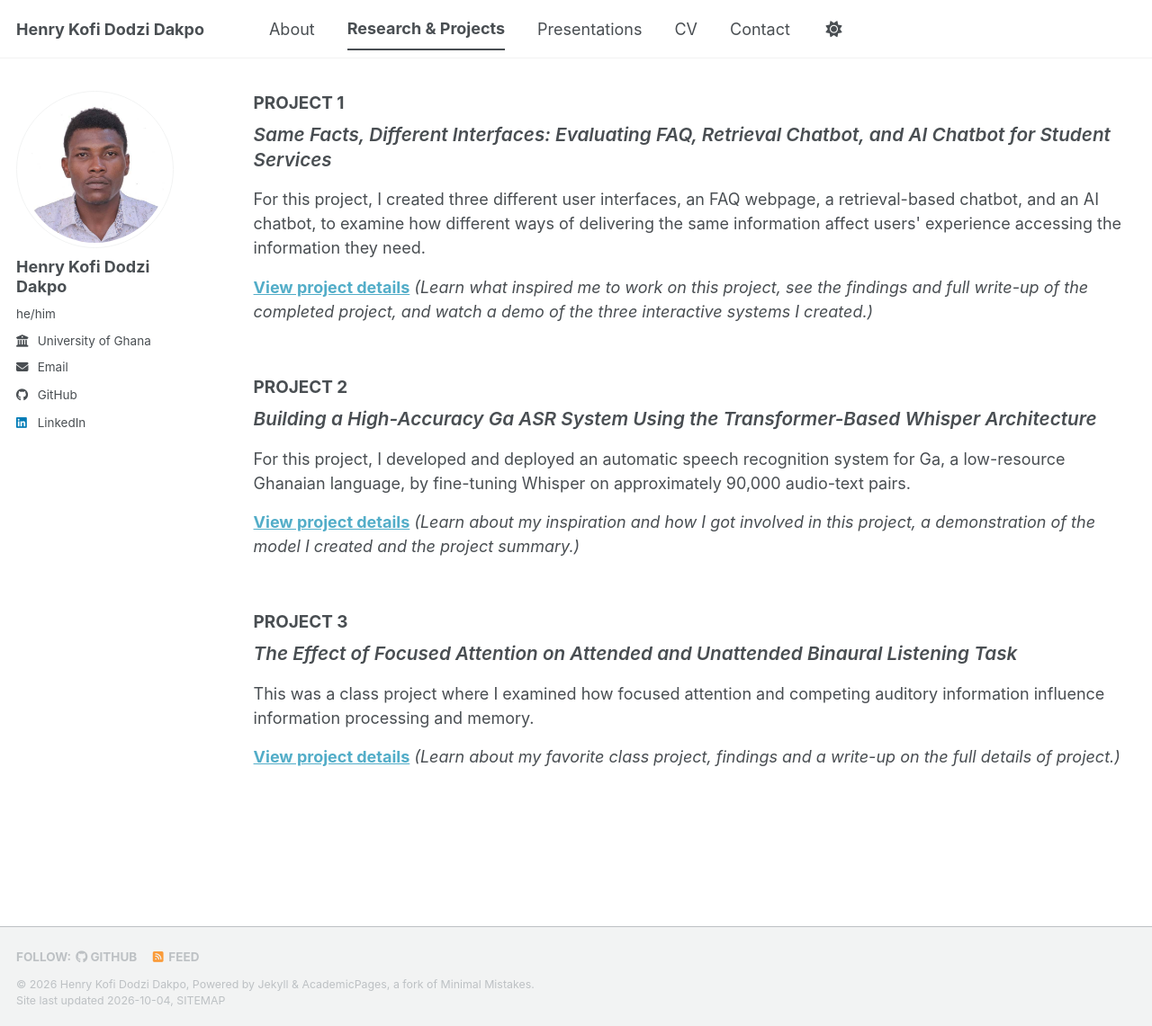
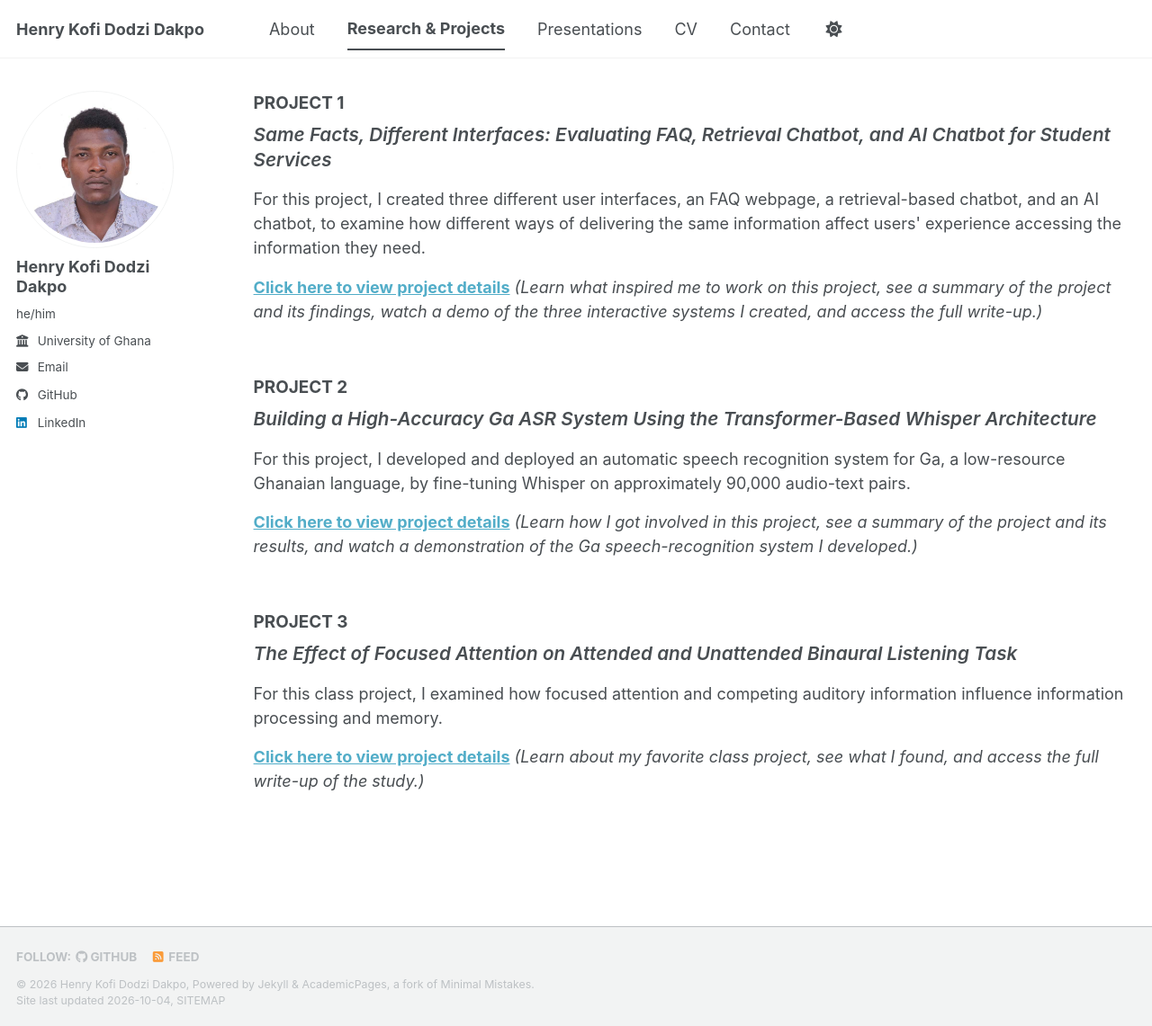
Before and after one commit to henrycitadel9-rgb/henrycitadel9-rgb.github.io, a Jekyll site: the page built from _pages/portfolio.html, in a window 1280 px wide and 1141 px high. Shown: the whole window at 90% size. Built offline with Jekyll 4.4.1, drawn with Linux system fonts in a browser that asks for light colours; a style sheet for code colours, icons or effects is not loaded.

Commit message:
Update portfolio.html

```diff
--- a/_pages/portfolio.html
+++ b/_pages/portfolio.html
@@ -46,6 +46,7 @@ author_profile: true
 </style>
 
 {% for post in site.portfolio %}
+
 <div class="project-entry">
 
   <div class="project-number">
@@ -62,20 +63,22 @@ author_profile: true
     {% elsif forloop.index == 2 %}
       For this project, I developed and deployed an automatic speech recognition system for Ga, a low-resource Ghanaian language, by fine-tuning Whisper on approximately 90,000 audio-text pairs.
     {% elsif forloop.index == 3 %}
-      This was a class project where I examined how focused attention and competing auditory information influence information processing and memory.
+      For this class project, I examined how focused attention and competing auditory information influence information processing and memory.
     {% endif %}
   </div>
 
   <div class="project-details">
-    <a class="project-link" href="{{ post.url | relative_url }}">View project details</a>
+    <a class="project-link" href="{{ post.url | relative_url }}">Click here to view project details</a>
+
     {% if forloop.index == 1 %}
-      (Learn what inspired me to work on this project, see the findings and full write-up of the completed project, and watch a demo of the three interactive systems I created.)
+      (Learn what inspired me to work on this project, see a summary of the project and its findings, watch a demo of the three interactive systems I created, and access the full write-up.)
     {% elsif forloop.index == 2 %}
-      (Learn about my inspiration and how I got involved in this project, a demonstration of the model I created and the project summary.)
+      (Learn how I got involved in this project, see a summary of the project and its results, and watch a demonstration of the Ga speech-recognition system I developed.)
     {% elsif forloop.index == 3 %}
-      (Learn about my favorite class project, findings and a write-up on the full details of project.)
+      (Learn about my favorite class project, see what I found, and access the full write-up of the study.)
     {% endif %}
   </div>
 
 </div>
+
 {% endfor %}
```
